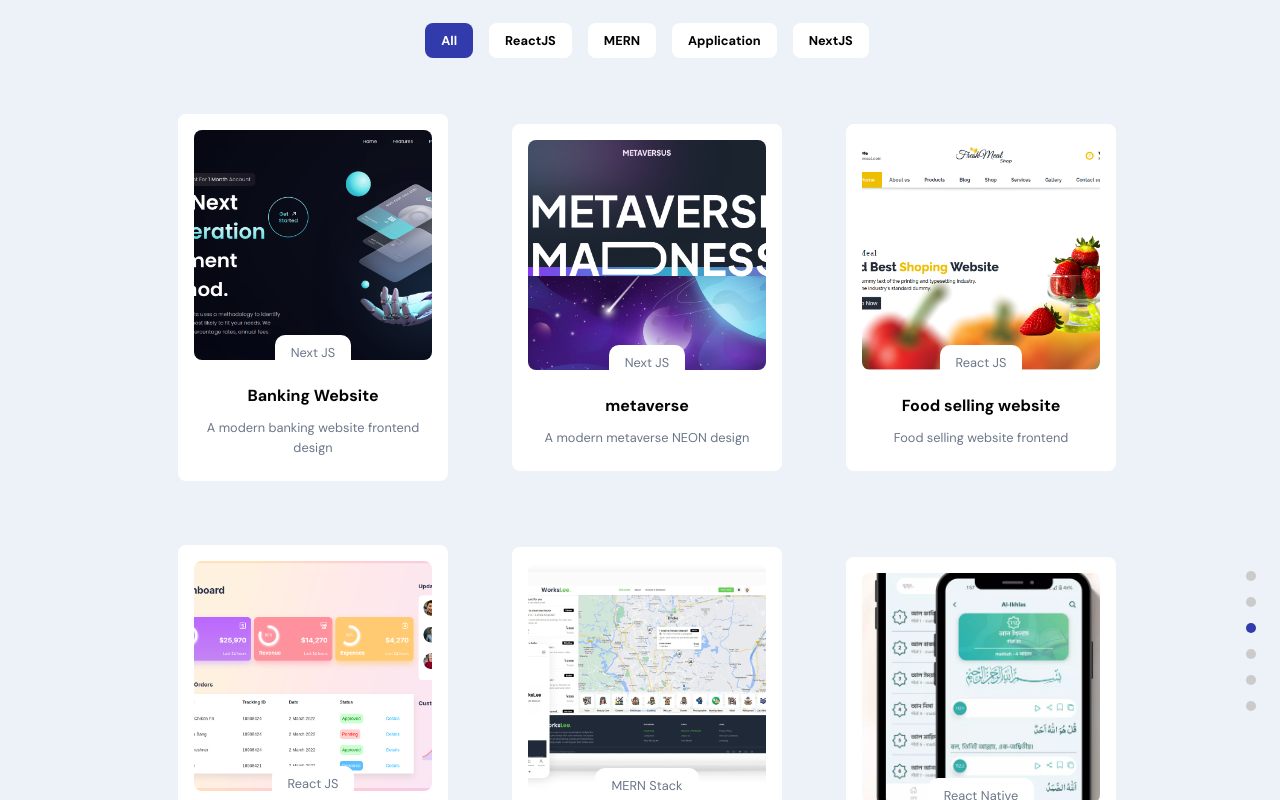
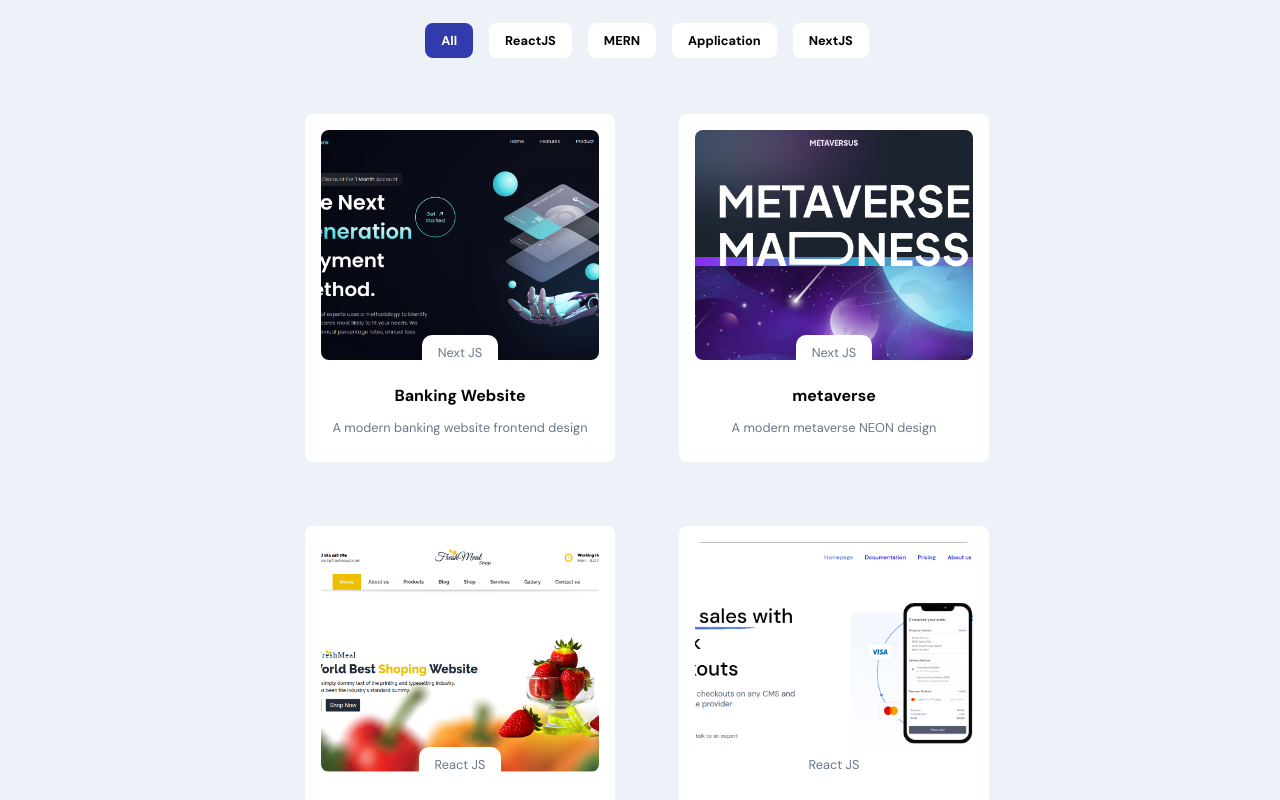
Before and after one commit to okHassan/portfolio, a React (Create React App) app: page / in a window 1280 px wide. Shown: the part 2000-2800 px from the top of the page. Built offline with nearby package versions, Linux system fonts and the light colour scheme.

Commit message:
change-1

```diff
--- a/src/components/Skills.js
+++ b/src/components/Skills.js
@@ -58,17 +58,27 @@ const Skills = () => {
 
     const experience = [
         {
+            year: 2021,
+            works: [
+                {
+                    name: "Learn Technologies",
+                    company: "Self Learner",
+                    desc: "Learn Javascript, React, Next, Node, Mongo DB, Mysql"
+                },
+            ]
+        },
+        {
             year: 2022,
             works: [
                 {
                     name: "Frontend Developer",
                     company: "KS Devware",
-                    desc: "hey broyoo yoo"
+                    desc: "Working As a part-time frontend web developer"
                 },
                 {
                     name: "Full Stack Developer",
                     company: "Kasa Infotech",
-                    desc: "hey broyoo yoo 2"
+                    desc: "Working As a Senior Backend Developer. Solve lot's of bugs and problems and increase company value"
                 },
             ]
         },
--- a/src/components/Testimonial.js
+++ b/src/components/Testimonial.js
@@ -14,7 +14,7 @@ const Testimonial = () => {
             imgUrl: 'https://cdn.sanity.io/images/soweeiig/production/3aef687c075448750397ef0380754131032b41eb-6720x4480.jpg?rect=1588,71,3651,3923',
             name: 'Shuhash',
             company: 'voice of programmer',
-            feedback: 'Lorem ipsum dolor sit amet consectetur adipisicing elit. Provident maiores ratione facere quas ad deleniti sed libero perferendis repellendus repudiandae!'
+            feedback: `Kudos, Hassan! Your completion of the React and Node website showcases skillful execution, attention to client needs, and a commendable dedication to quality. It's been a pleasure working with you!`
         },
         {
             imgUrl: 'https://cdn.sanity.io/images/soweeiig/production/974ee816e624bfa7fb3fcdfd6ac46a32ba9ce49e-7730x5156.jpg?rect=4294,314,3354,3370',
--- a/src/components/Work.js
+++ b/src/components/Work.js
@@ -37,18 +37,27 @@ const Work = () => {
         },
         {
             tags: ["ReactJS", "NextJS"],
+            imgUrl: '/assets/work/p10.png',
+            title: 'Money Tranfer Website',
+            projectLink: 'https://zeppto-by-hassan.netlify.app/',
+            codeLink: 'https://github.com/mdhassanjsdev',
+            description: 'A modern money transfer banking website',
+            work_tag: 'React JS'
+        },
+        {
+            tags: ["ReactJS", "NextJS"],
             imgUrl: '/assets/work/p4.png',
             title: 'Modern Ecommerce Admin Panel',
             projectLink: 'https://admin-dashboard-1132205.netlify.app',
             codeLink: 'https://github.com/mdhassanjsdev',
-            description: 'asdfghjdfghjkl',
+            description: 'A complete E-commerce Admin panel',
             work_tag: 'React JS'
         },
         {
             tags: ["MERN"],
             imgUrl: '/assets/work/p5.png',
             title: 'Workslee',
-            projectLink: 'https://workslee.com',
+            projectLink: 'https://workslee.vercel.app',
             codeLink: 'https://github.com/mdhassanjsdev',
             description: 'Full Stack Pear 2 Pear working Platform',
             work_tag: 'MERN Stack'
--- a/src/styles/Work.css
+++ b/src/styles/Work.css
@@ -55,7 +55,7 @@
 }
 
 .app__work-portfolio .app__work-item {
-    width: 270px;
+    width: 310px;
     flex-direction: column;
     margin: 2rem;
     padding: 1rem;
```
Also changed, not shown: public/assets/work/p10.png (added).
